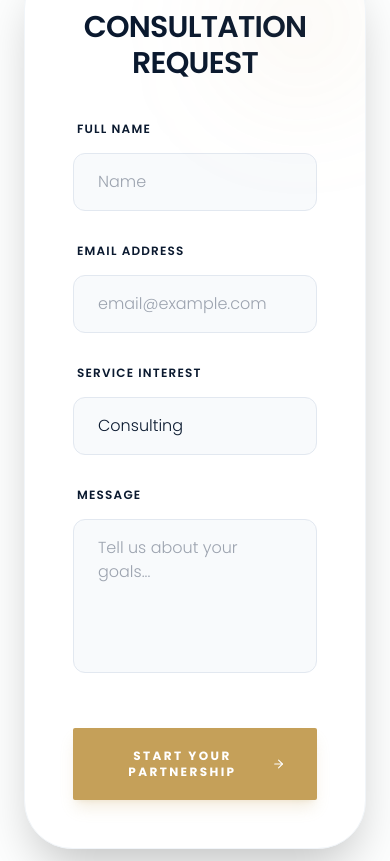
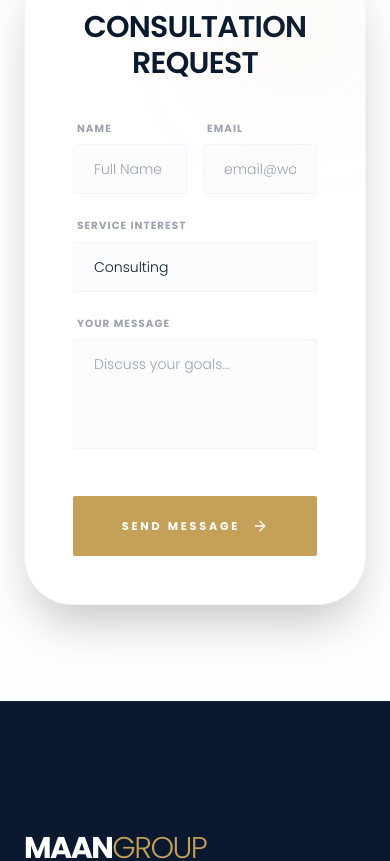
Before and after one commit to Amen252/Maan-Group, a React (Vite) app: page /contact in a window 390 px wide. Shown: the part 1080-1941 px from the top of the page. Built offline with nearby package versions, Linux system fonts and the light colour scheme.

Commit message:
UI: Redesigned contact form with persistent mobile grid and premium styling

```diff
--- a/src/pages/Contact.jsx
+++ b/src/pages/Contact.jsx
@@ -82,36 +82,37 @@ export const Contact = () => {
 
                                 <h2 className="text-3xl font-semibold text-navy-900 mb-10 tracking-tight text-center lg:text-left uppercase">Consultation Request</h2>
 
-                                <div className="space-y-8">
-                                    <div className="grid sm:grid-cols-2 gap-8">
-                                        <div className="space-y-4">
-                                            <label className="block text-xs font-semibold uppercase tracking-widest text-navy-900 ml-1">Full Name</label>
+                                <div className="space-y-6">
+                                    <div className="grid grid-cols-2 gap-4">
+                                        <div className="space-y-2">
+                                            <label className="block text-[0.65rem] font-bold uppercase tracking-widest text-navy-900/40 ml-1">Name</label>
                                             <input
                                                 type="text"
-                                                placeholder="Name"
+                                                placeholder="Full Name"
                                                 required
-                                                className="w-full px-6 py-4 rounded-xl border border-slate-200 bg-slate-50 focus:bg-white focus:outline-none focus:border-gold-500 transition-all font-light"
+                                                className="w-full px-5 py-3.5 rounded-sm border border-slate-100 bg-slate-50/50 focus:bg-white focus:outline-none focus:border-gold-500 transition-all font-light text-sm"
                                                 value={formData.name}
                                                 onChange={(e) => setFormData({ ...formData, name: e.target.value })}
                                             />
                                         </div>
-                                        <div className="space-y-4">
-                                            <label className="block text-xs font-semibold uppercase tracking-widest text-navy-900 ml-1">Email Address</label>
+                                        <div className="space-y-2">
+                                            <label className="block text-[0.65rem] font-bold uppercase tracking-widest text-navy-900/40 ml-1">Email</label>
                                             <input
                                                 type="email"
-                                                placeholder="email@example.com"
+                                                placeholder="email@work.com"
                                                 required
-                                                className="w-full px-6 py-4 rounded-xl border border-slate-200 bg-slate-50 focus:bg-white focus:outline-none focus:border-gold-500 transition-all font-light"
+                                                className="w-full px-5 py-3.5 rounded-sm border border-slate-100 bg-slate-50/50 focus:bg-white focus:outline-none focus:border-gold-500 transition-all font-light text-sm"
                                                 value={formData.email}
                                                 onChange={(e) => setFormData({ ...formData, email: e.target.value })}
                                             />
                                         </div>
                                     </div>
 
-                                    <div className="space-y-4">
-                                        <label className="block text-xs font-semibold uppercase tracking-widest text-navy-900 ml-1">Service Interest</label>
+                                    <div className="space-y-2">
+                                        <label className="block text-[0.65rem] font-bold uppercase tracking-widest text-navy-900/40 ml-1">Service Interest</label>
+                                        <div className="relative">
                                             <select
-                                            className="w-full px-6 py-4 rounded-xl border border-slate-200 bg-slate-50 focus:bg-white focus:outline-none focus:border-gold-500 transition-all font-light appearance-none cursor-pointer"
+                                                className="w-full px-5 py-3.5 rounded-sm border border-slate-100 bg-slate-50/50 focus:bg-white focus:outline-none focus:border-gold-500 transition-all font-light text-sm appearance-none cursor-pointer"
                                                 value={formData.service}
                                                 onChange={(e) => setFormData({ ...formData, service: e.target.value })}
                                             >
@@ -121,14 +122,15 @@ export const Contact = () => {
                                                 <option>Research & Development</option>
                                             </select>
                                         </div>
+                                    </div>
 
-                                    <div className="space-y-4">
-                                        <label className="block text-xs font-semibold uppercase tracking-widest text-navy-900 ml-1">Message</label>
+                                    <div className="space-y-2">
+                                        <label className="block text-[0.65rem] font-bold uppercase tracking-widest text-navy-900/40 ml-1">Your Message</label>
                                         <textarea
-                                            rows="5"
-                                            placeholder="Tell us about your goals..."
+                                            rows="4"
+                                            placeholder="Discuss your goals..."
                                             required
-                                            className="w-full px-6 py-4 rounded-xl border border-slate-200 bg-slate-50 focus:bg-white focus:outline-none focus:border-gold-500 transition-all font-light resize-none"
+                                            className="w-full px-5 py-3.5 rounded-sm border border-slate-100 bg-slate-50/50 focus:bg-white focus:outline-none focus:border-gold-500 transition-all font-light text-sm resize-none"
                                             value={formData.message}
                                             onChange={(e) => setFormData({ ...formData, message: e.target.value })}
                                         ></textarea>
@@ -137,10 +139,10 @@ export const Contact = () => {
 
                                 <button
                                     type="submit"
-                                    className="mt-12 w-full btn btn-primary py-5 rounded-sm flex items-center justify-center gap-4 text-xs font-bold uppercase tracking-[0.2em] shadow-lg shadow-gold-500/20 group relative overflow-hidden"
+                                    className="mt-10 w-full btn btn-primary py-5 rounded-sm flex items-center justify-center gap-4 text-[0.7rem] font-bold uppercase tracking-[0.25em] group transition-all"
                                 >
                                     <span className="relative z-10 flex items-center gap-3">
-                                        Start Your Partnership <ArrowRight size={18} className="group-hover:translate-x-2 transition-transform duration-300" />
+                                        Send Message <ArrowRight size={16} className="group-hover:translate-x-2 transition-transform duration-300" />
                                     </span>
                                 </button>
                             </form>
```
Lines whose indentation alone changed are shown as unchanged.
